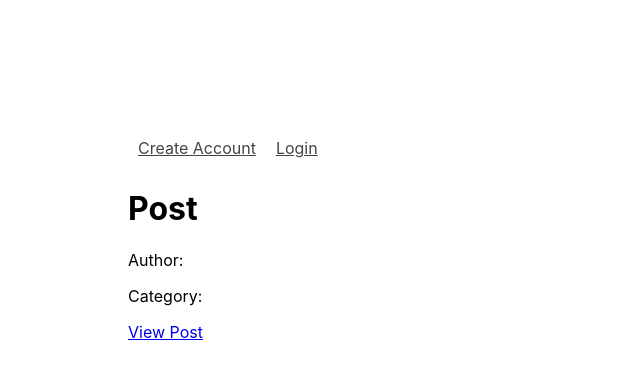
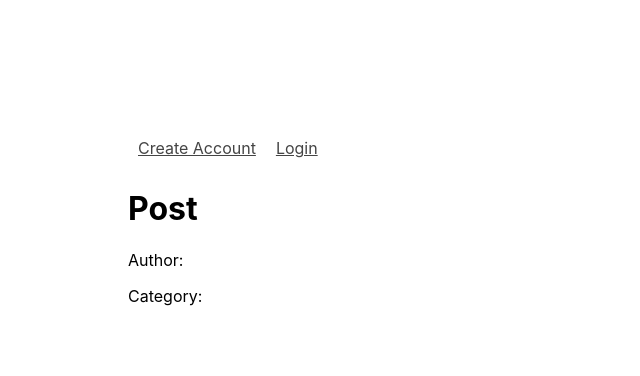
Before and after one commit to tg1625/Dynamic-Web-Final, a React (Create React App) app: page /post in a window 1280 px wide. Shown: the top 376 px of the page, without its empty margins (0-640 px from the left). Built offline with nearby package versions, Linux system fonts and the light colour scheme; no server answers.

Commit message:
remove view post link from a single post

```diff
--- a/src/components/Post.js
+++ b/src/components/Post.js
@@ -1,7 +1,7 @@
 import React, {useEffect, useState} from "react";
 import axios from "axios";
 
-function Post({post}){
+function Post({post, solo}){
     //getting author of the post
     const [author, setAuthor] = useState({});
     useEffect(() =>{
@@ -38,7 +38,9 @@ function Post({post}){
            {post.photo && <img alt="someting" src={`${post.photo}`}/>}
            <p>{post.text}</p>
            <p>Category: {post.category}</p>
+           {solo != "true" &&
            <p><a href={`post/?post=${post.postid}`}>View Post</a></p>
+            }
 
        </div>
     )
--- a/src/pages/ViewPost.js
+++ b/src/pages/ViewPost.js
@@ -45,7 +45,7 @@ function ViewPost(){
     return (
         <div>
             <h1>Post</h1>
-            <Post post={post}/>
+            <Post post={post} solo="true"/>
         </div>
     )
 
```
